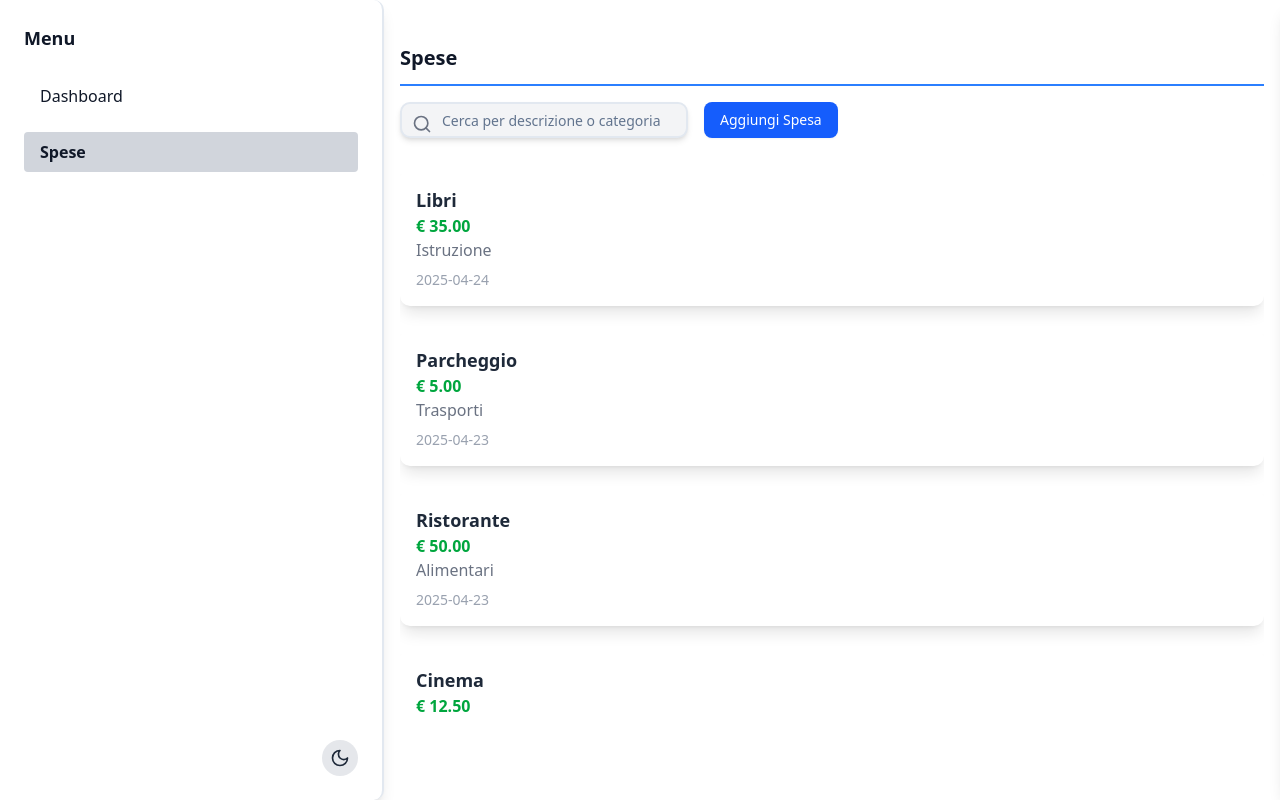
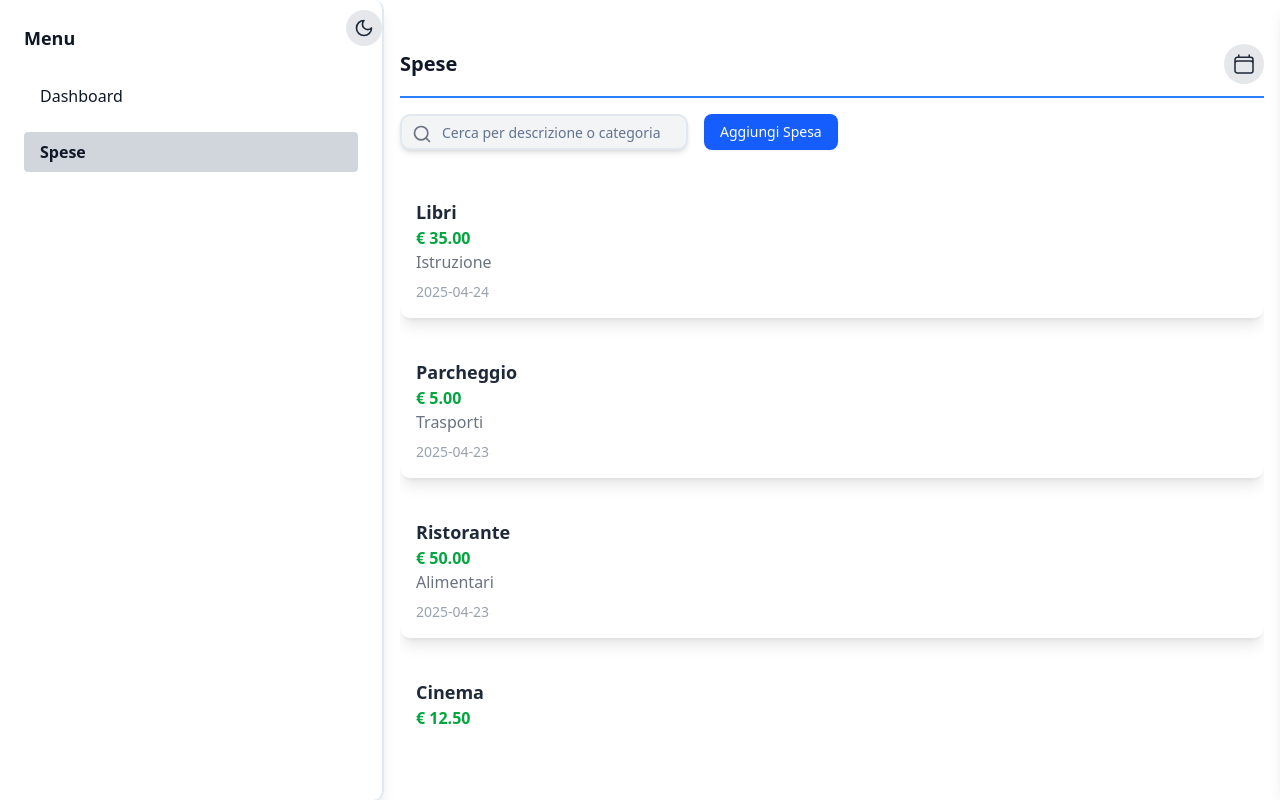
Before and after one commit to FaraDev98/budget-app, a Next.js app: page /expenses in a window 1280 px wide. Built offline with nearby package versions, Linux system fonts and the light colour scheme.

Commit message:
feat: add month and year selector component with context provider

```diff
--- a/package.json
+++ b/package.json
@@ -9,16 +9,19 @@
     "lint": "next lint"
   },
   "dependencies": {
+    "@headlessui/react": "^2.2.2",
     "@heroicons/react": "^2.2.0",
     "@radix-ui/react-label": "^2.1.4",
     "@radix-ui/react-slot": "^1.2.0",
     "app-rendicontazione-spese": "file:",
     "class-variance-authority": "^0.7.1",
     "clsx": "^2.1.1",
+    "date-fns": "^4.1.0",
     "framer-motion": "^12.8.2",
     "lucide-react": "^0.503.0",
     "next": "15.3.1",
     "react": "^19.0.0",
+    "react-datepicker": "^8.3.0",
     "react-dom": "^19.0.0",
     "recharts": "^2.15.3",
     "tailwind-merge": "^3.2.0"
--- a/src/app/dashboard/page.tsx
+++ b/src/app/dashboard/page.tsx
@@ -35,9 +35,9 @@ useEffect(() => {
 
   return (
     <div className="p-4">
-      <div className="">
+      <div>
         <Navbar />
-
+      </div>
         <motion.div initial={{ opacity: 0 }} animate={{ opacity: 1 }} className="space-y-4">
           <div className="grid grid-cols-1 md:grid-cols-2 gap-4 items-stretch">
           <Card className="h-full">
@@ -70,6 +70,5 @@ useEffect(() => {
 
         </motion.div>
       </div>
-    </div>
   );
 }
--- a/src/app/globals.css
+++ b/src/app/globals.css
@@ -121,6 +121,12 @@
   }
 }
 
+.absolute {
+  top: 10px;
+  right: 0;
+  z-index: 50; /* Fa sì che l'elemento sia visibile sopra gli altri */
+}
+
 
 .overflow-y-auto {
   scrollbar-width: thin; /* Per Firefox */
--- a/src/app/layout.tsx
+++ b/src/app/layout.tsx
@@ -1,6 +1,7 @@
 import type { Metadata } from "next";
 import "./globals.css";
 import { ThemeProvider } from "@/context/theme-provider";
+import { SelectedMonthProvider } from "@/context/month-provider";
 import Sidebar from "@/components/sidebar";
 
 export const metadata: Metadata = {
@@ -13,6 +14,7 @@ export default function RootLayout({ children }: { children: React.ReactNode })
     <html lang="it">
       <body>
         <ThemeProvider>
+          <SelectedMonthProvider>
           <div className="flex min-h-screen">
             {/* Sidebar fissa solo su desktop */}
             <div className="hidden lg:block w-96 fixed left-0 top-0 h-full z-40">
@@ -24,6 +26,7 @@ export default function RootLayout({ children }: { children: React.ReactNode })
               {children}
             </div>
           </div>
+          </SelectedMonthProvider>
         </ThemeProvider>
       </body>
     </html>
--- /dev/null
+++ b/src/components/MonthYearSelector.tsx
@@ -0,0 +1,65 @@
+'use client';
+
+import React, { useState } from 'react';
+import { useSelectedMonth } from '@/context/month-provider';
+
+const MonthYearSelector = () => {
+  const { selectedMonth, setSelectedMonth } = useSelectedMonth();
+
+  // Array dei mesi
+  const months = [
+    "Gennaio", "Febbraio", "Marzo", "Aprile", "Maggio", "Giugno",
+    "Luglio", "Agosto", "Settembre", "Ottobre", "Novembre", "Dicembre"
+  ];
+
+  // Anni disponibili (puoi personalizzarli)
+  const years = Array.from({ length: 10 }, (_, i) => 2020 + i);
+
+  const [month, setMonth] = useState(parseInt(selectedMonth.split("-")[1], 10) - 1);
+  const [year, setYear] = useState(parseInt(selectedMonth.split("-")[0], 10));
+
+  const handleMonthChange = (e: React.ChangeEvent<HTMLSelectElement>) => {
+    const selectedMonth = e.target.value;
+    setMonth(months.indexOf(selectedMonth));
+    setSelectedMonth(`${year}-${("0" + (months.indexOf(selectedMonth) + 1)).slice(-2)}`);
+  };
+
+  const handleYearChange = (e: React.ChangeEvent<HTMLSelectElement>) => {
+    const selectedYear = e.target.value;
+    setYear(parseInt(selectedYear, 10));
+    setSelectedMonth(`${selectedYear}-${("0" + (month + 1)).slice(-2)}`);
+  };
+
+  return (
+    <div className="flex items-center space-x-4">
+      <div>
+        <select
+          value={months[month]}
+          onChange={handleMonthChange}
+          className="p-2 bg-gray-100 dark:bg-gray-800 dark:text-white text-gray-900 rounded-md shadow-md hover:shadow-lg focus:outline-none focus:ring-2 focus:ring-blue-500"
+        >
+          {months.map((month, index) => (
+            <option key={index} value={month}>
+              {month}
+            </option>
+          ))}
+        </select>
+      </div>
+      <div>
+        <select
+          value={year}
+          onChange={handleYearChange}
+          className="p-2 bg-gray-100 dark:bg-gray-800 dark:text-white text-gray-900 rounded-md shadow-md hover:shadow-lg focus:outline-none focus:ring-2 focus:ring-blue-500"
+        >
+          {years.map((yearOption) => (
+            <option key={yearOption} value={yearOption}>
+              {yearOption}
+            </option>
+          ))}
+        </select>
+      </div>
+    </div>
+  );
+};
+
+export default MonthYearSelector;
--- a/src/components/navbar.tsx
+++ b/src/components/navbar.tsx
@@ -1,16 +1,19 @@
-'use client';
-
-import { useState, useMemo } from 'react';
+import { CalendarIcon } from '@heroicons/react/24/outline';
+import { useEffect, useMemo, useRef, useState } from 'react';
+import { usePathname } from 'next/navigation';
+import { useTheme } from '@/context/theme-provider';
+import { MenuIcon, MoonIcon, SunIcon, XIcon } from 'lucide-react';
+import { AnimatePresence, motion } from 'framer-motion';
 import Link from 'next/link';
-import { usePathname } from 'next/navigation';
-import { motion, AnimatePresence } from 'framer-motion';
-import { MenuIcon, MoonIcon, SunIcon, XIcon } from 'lucide-react';
-import { useTheme } from '@/context/theme-provider';
+import MonthYearSelector from './MonthYearSelector';
 
 export default function Navbar() {
   const [isOpen, setIsOpen] = useState(false);
   const pathname = usePathname();
   const { theme, toggleTheme } = useTheme();
+  const [isSelectorVisible, setIsSelectorVisible] = useState(false); // Stato per visibilità del selettore
+
+  const selectorRef = useRef<HTMLDivElement | null>(null);
 
   const pageTitle = useMemo(() => {
     switch (pathname) {
@@ -23,21 +26,66 @@ export default function Navbar() {
     }
   }, [pathname]);
 
+  const handleMonthSelectorToggle = () => {
+    setIsSelectorVisible(!isSelectorVisible); // Cambia la visibilità del selettore
+  };
+
+  const handleClickOutside = (event: MouseEvent) => {
+    if (selectorRef.current && !selectorRef.current.contains(event.target as Node)) {
+      setIsSelectorVisible(false);
+    }
+  };
+
+  useEffect(() => {
+    // Aggiungi l'evento per rilevare i clic fuori dal selettore
+    document.addEventListener('mousedown', handleClickOutside);
+
+    // Pulisci l'evento quando il componente viene smontato
+    return () => {
+      document.removeEventListener('mousedown', handleClickOutside);
+    };
+  }, []);
+
   return (
     <>
-      {/* Top Bar */}
       <nav>
         <div className="flex items-center justify-between bg-transparent text-gray-900 dark:text-white py-3 my-4 border-b-2 border-b-blue-500 dark:border-b-blue-300">
           <h1 className="text-xl font-bold">{pageTitle}</h1>
-          <div  className='lg:hidden block'>
-          <button onClick={() => setIsOpen(true)}>
-            <MenuIcon className="w-6 h-6 dark:text-white" />
+
+          {/* Contenitore per selettore di mese e menu hamburger */}
+          <div className="flex items-center gap-2 lg:gap-4 ml-auto">
+            {/* Selettore del mese */}
+            <div className="relative">
+              <button
+                onClick={handleMonthSelectorToggle}
+                className="p-2 rounded-full bg-gray-200 dark:bg-gray-700 hover:bg-gray-300 dark:hover:bg-gray-600 transition"
+              >
+                <CalendarIcon className="w-6 h-6 text-gray-800 dark:text-white" />
               </button>
+
+              {/* Selettore del mese floating */}
+              {isSelectorVisible && (
+                <div className="absolute top-10 right-0 z-50 bg-white dark:bg-gray-900 shadow-md p-4 rounded-md" ref={selectorRef}>
+
+                  <MonthYearSelector />
+                </div>
+              )}
+            </div>
+
+            {/* Menu Hamburger con lo stesso stile del selettore data */}
+            <div className="lg:hidden block">
+              <button
+                onClick={() => setIsOpen(true)}
+                className="p-2 rounded-full bg-gray-200 dark:bg-gray-700 hover:bg-gray-300 dark:hover:bg-gray-600 transition"
+              >
+                <MenuIcon className="w-6 h-6 text-gray-800 dark:text-white" />
+              </button>
+            </div>
           </div>
         </div>
       </nav>
 
-      {/* Drawer */}
+      {/* Drawer (menu a scomparsa) */}
       <AnimatePresence>
         {isOpen && (
           <>
--- /dev/null
+++ b/src/context/month-provider.tsx
@@ -0,0 +1,29 @@
+'use client';
+
+import React, { createContext, useContext, useState, ReactNode } from 'react';
+
+type SelectedMonthContextType = {
+  selectedMonth: string; // formato: "YYYY-MM"
+  setSelectedMonth: (month: string) => void;
+};
+
+const SelectedMonthContext = createContext<SelectedMonthContextType | undefined>(undefined);
+
+export const SelectedMonthProvider = ({ children }: { children: ReactNode }) => {
+  const currentMonth = new Date().toISOString().slice(0, 7); // formato "YYYY-MM"
+  const [selectedMonth, setSelectedMonth] = useState<string>(currentMonth);
+
+  return (
+    <SelectedMonthContext.Provider value={{ selectedMonth, setSelectedMonth }}>
+      {children}
+    </SelectedMonthContext.Provider>
+  );
+};
+
+export const useSelectedMonth = (): SelectedMonthContextType => {
+  const context = useContext(SelectedMonthContext);
+  if (!context) {
+    throw new Error('useSelectedMonth deve essere usato all’interno di SelectedMonthProvider');
+  }
+  return context;
+};
```
Also changed, not shown: 1 other file (tests, documents, lock files or other folders). Lines whose indentation alone changed are shown as unchanged.
